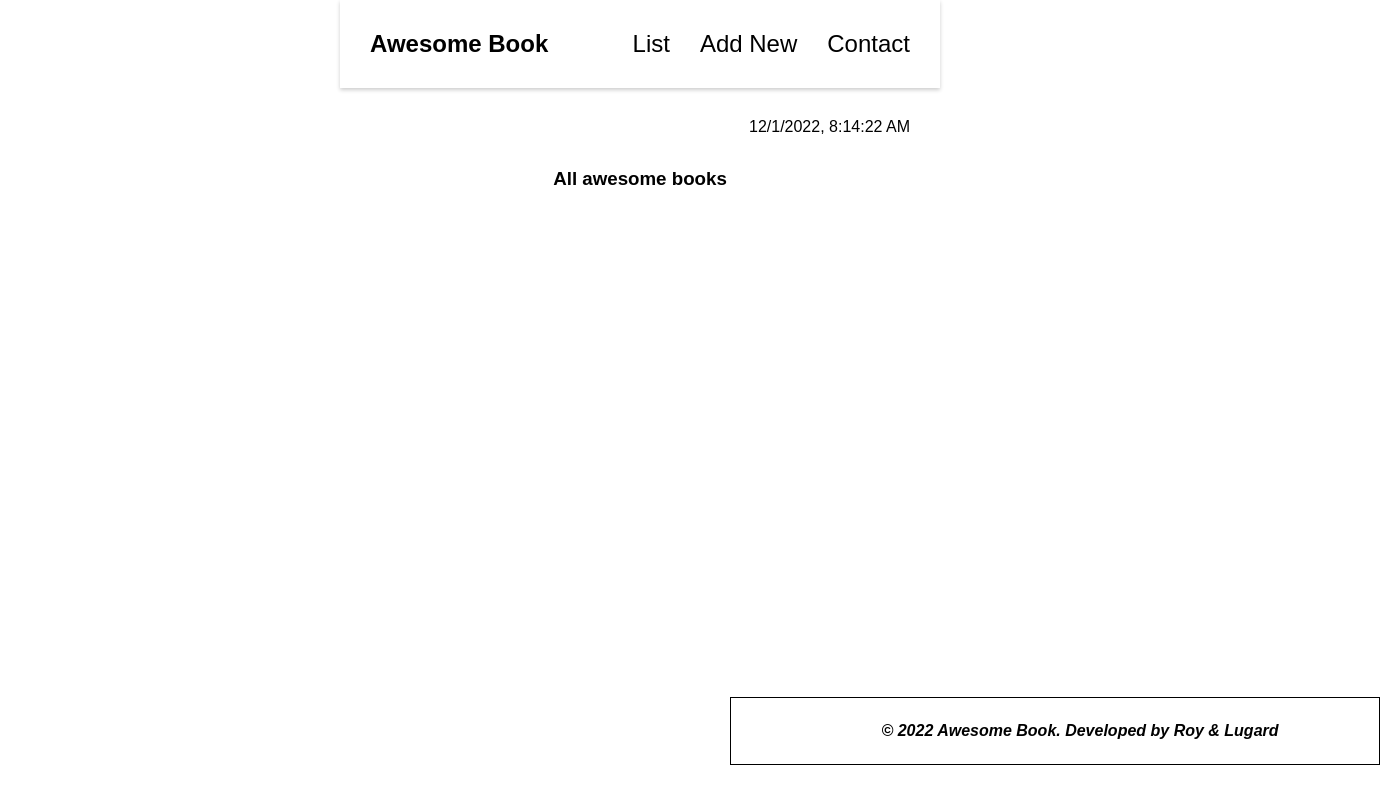
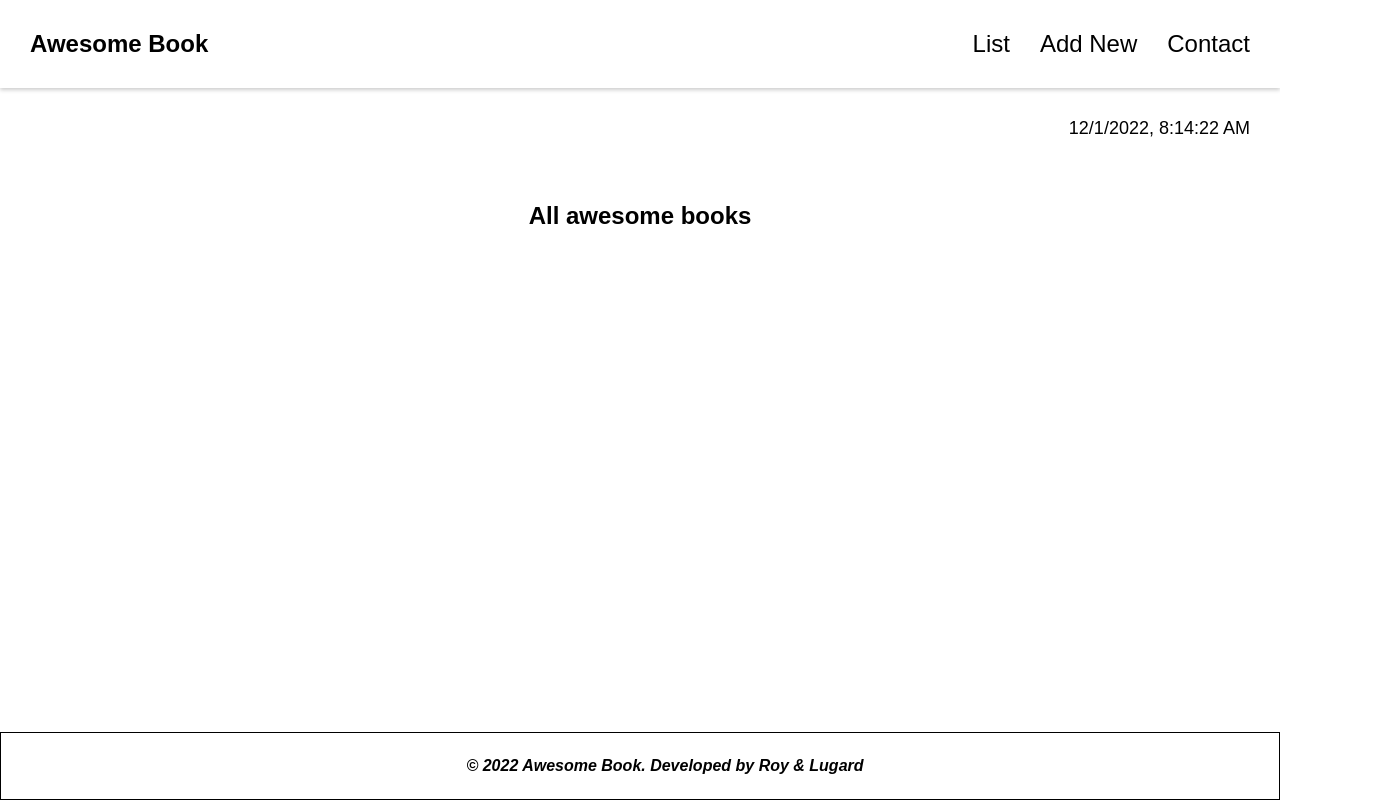
Before and after one commit to RoyJumah/Awesome-Books, a website with bundled scripts: page index.html in a window 1280 px wide. Shown: the whole page, 1380 px wide, since content can reach past the window. Built offline with nearby package versions, Linux system fonts and the light colour scheme.

Commit message:
Fix margins in Index.html

```diff
--- a/UI.js
+++ b/UI.js
@@ -21,7 +21,7 @@ export default class UI {
 
   static displayBooks() {
     const books = Bookstore.getBooks();
-    books.forEach((book) => {
+    books.forEach(book => {
       UI.addBook(book);
     });
   }
--- a/style.css
+++ b/style.css
@@ -10,11 +10,8 @@
 header {
   width: 100%;
   margin-top: 0;
+
   box-shadow: 0 2px 4px 0 rgba(0, 0, 0, 0.2);
-
-  /* position: fixed; */
-
-  /* padding: 30px; */
 }
 
 nav {
@@ -55,6 +52,7 @@ nav {
 #current-date {
   float: right;
   padding-right: 30px;
+  font-size: 18px;
 }
 
 .container {
@@ -70,6 +68,7 @@ nav {
 .header {
   text-align: center;
   padding-top: 20px;
+  font-size: 24px;
   padding-bottom: 20px;
 }
 
@@ -153,21 +152,23 @@ span {
 .contact-header {
   text-align: center;
   padding-top: 30px;
+  font-size: 24px;
 }
 
 .contact-details {
   padding-top: 15px;
+  font-size: 18px;
 }
 
 footer {
   background-color: #fff;
   text-align: center;
+  position: fixed;
+  border: 1px solid #000;
+  width: 100%;
   bottom: 0;
   left: 0;
-  position: absolute;
-  border: 1px solid #000;
-  width: 650px;
-  margin: 0 730px 35px 730px;
+  right: 0;
   padding: 24px;
 }
 
@@ -176,8 +177,3 @@ footer i {
   color: #000;
   font-weight: bold;
 }
-
-.container-wrapper {
-  margin: 0 auto;
-  width: 600px;
-}
```
